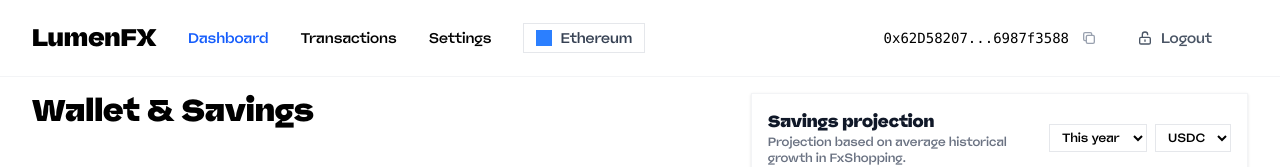
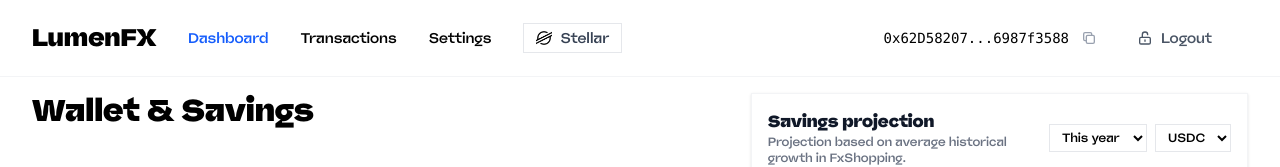
Before and after one commit to HACKTHEMM/FXshopping_genx, a Next.js app: page / in a window 1280 px wide. Both pictures are taken after typing "name@example.com", "Sample123" into the empty fields and a click on the button "Sign In". Shown: the top 167 px of the page. Built offline with nearby package versions, Linux system fonts and the light colour scheme.

Commit message:
updated navbar to show stellar logo

```diff
--- a/app/components/Navbar.tsx
+++ b/app/components/Navbar.tsx
@@ -45,10 +45,14 @@ export default function Navbar({ activeTab, onTabChange, onLogout }: NavbarProps
             ))}
           </nav>
 
-          {/* Ethereum Badge - Hidden on mobile and tablet */}
+          {/* Stellar Badge - Hidden on mobile and tablet */}
           <div className="hidden lg:flex items-center space-x-2 px-3 py-1 border border-gray-200 rounded-lg">
-            <div className="w-4 h-4 bg-blue-500 rounded-full"></div>
-            <span className="text-sm text-gray-700">Ethereum</span>
+            <img
+              src="/stellar-xlm-logo.png"
+              alt="Stellar Logo"
+              className="w-4 h-4 object-contain"
+            />
+            <span className="text-sm text-gray-700">Stellar</span>
           </div>
         </div>
 
@@ -118,10 +122,14 @@ export default function Navbar({ activeTab, onTabChange, onLogout }: NavbarProps
             </button>
           ))}
 
-          {/* Mobile Ethereum Badge */}
+          {/* Mobile Stellar Badge */}
           <div className="flex items-center space-x-2 px-3 py-2.5 mt-2">
-            <div className="w-4 h-4 bg-blue-500 rounded-full"></div>
-            <span className="text-sm text-gray-700">Ethereum</span>
+            <img
+              src="/stellar-xlm-logo.png"
+              alt="Stellar Logo"
+              className="w-4 h-4 object-contain"
+            />
+            <span className="text-sm text-gray-700">Stellar</span>
           </div>
 
           {/* Mobile Wallet Address */}
```
Also changed, not shown: public/stellar-xlm-logo.png (added).
